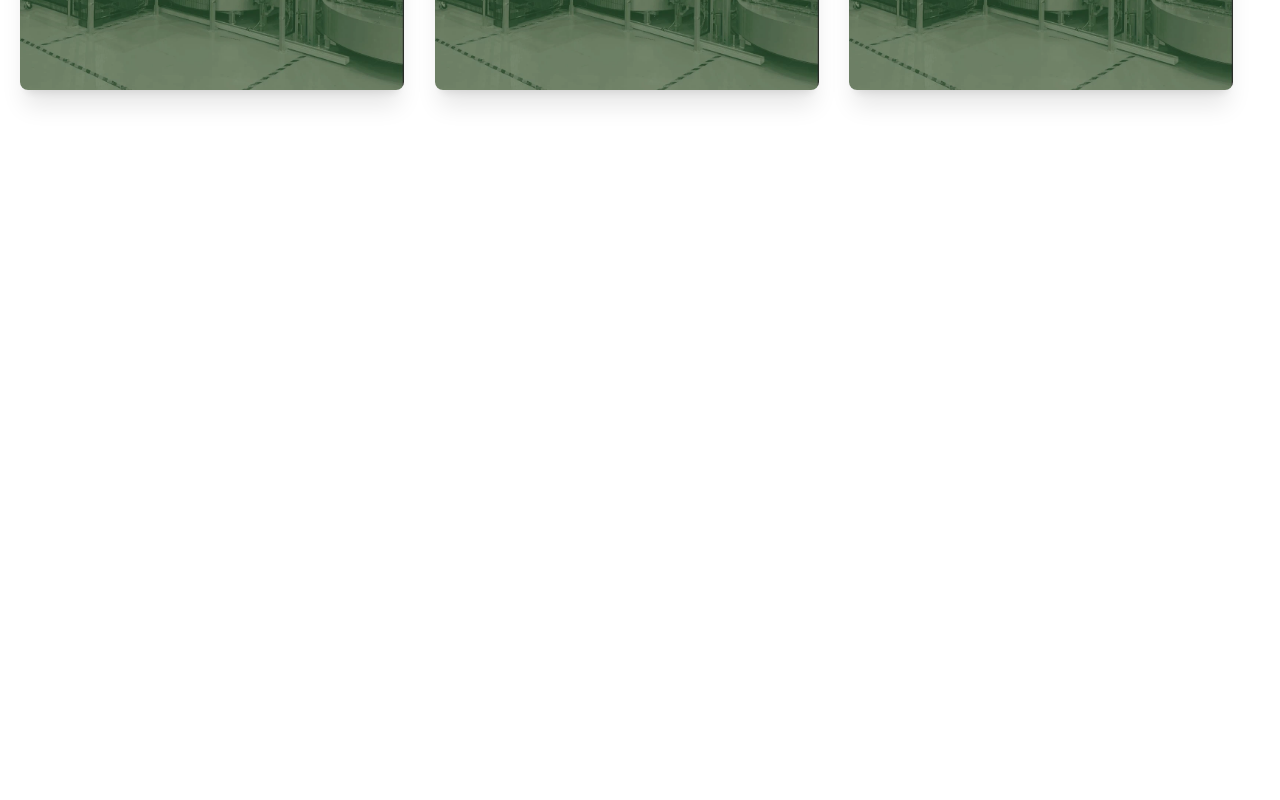
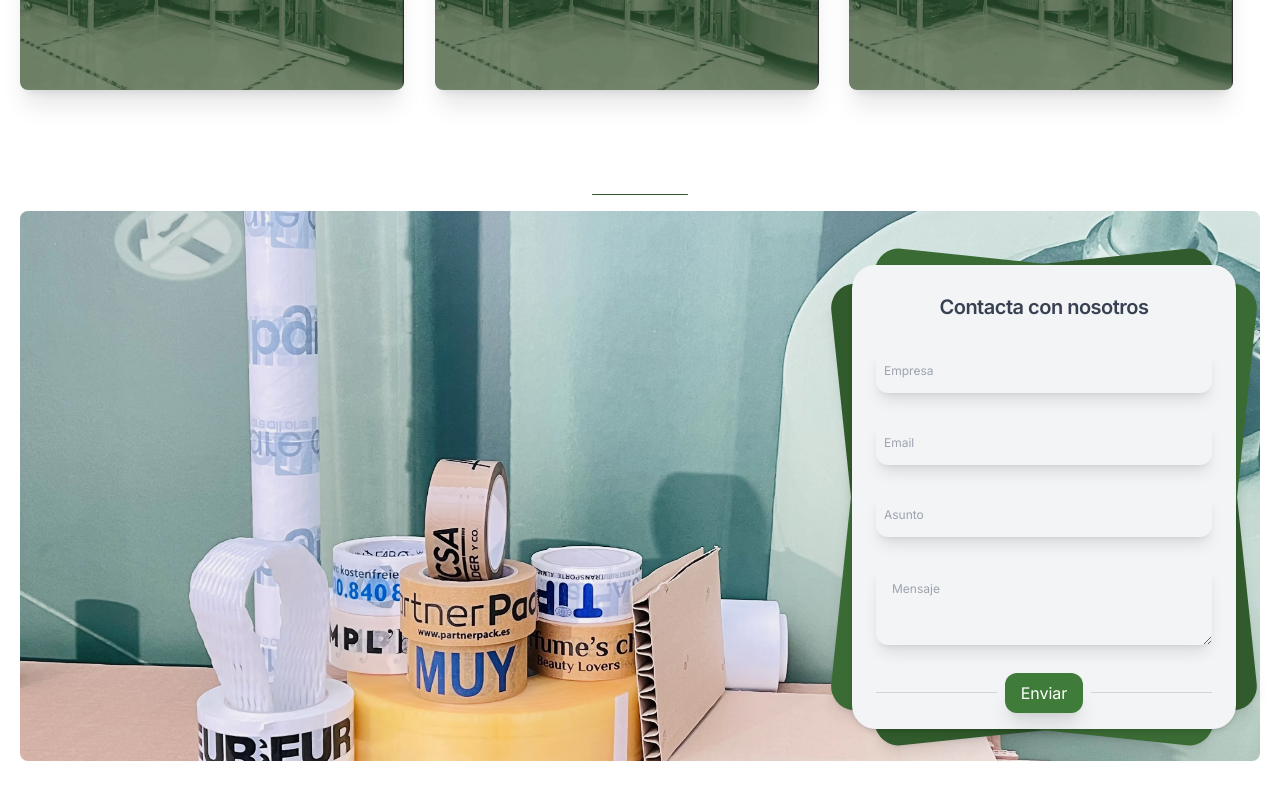
Before and after one commit to Helenagg/partner-pack-2.0, a Next.js app: page / in a window 1280 px wide. Shown: the part 2633-3433 px from the top of the page. Before the commit the page ends 2795 px from the top, so only its background shows below. Built offline with nearby package versions, Linux system fonts and the light colour scheme.

Commit message:
homeForm compelted

```diff
--- a/app/contacto/page.jsx
+++ b/app/contacto/page.jsx
@@ -6,7 +6,7 @@ const PageContacto = () => {
   return (
     <div>
       <div>
-        <Cover urlCover='./assets/img/cover/contacto.webp' />
+        <Cover urlCover='/assets/img/cover/contacto.webp' />
       </div>
       <Contacto />
     </div>
--- a/app/page.jsx
+++ b/app/page.jsx
@@ -2,6 +2,7 @@ import React from 'react';
 import Cover from '@/components/Cover/Cover';
 import Informacion from '@/components/Home/Informacion';
 import Productos from '@/components/Productos/Productos';
+import Formulario from '@/components/Home/Formulario';
 
 
 const Home = () => {
@@ -13,6 +14,7 @@ const Home = () => {
     <Cover urlCover='/assets/img/cover/banderas.webp'/>
     <Informacion />
     <Productos />
+    <Formulario />
 
     {/* </div> */}
 
--- a/components/Contacto/Contacto.jsx
+++ b/components/Contacto/Contacto.jsx
@@ -1,5 +1,7 @@
 import React from "react";
 import Image from "next/image";
+import FormContacto from "./FormContacto";
+import MapContacto from "./MapContacto";
 
 const Contacto = () => {
   const contactData = [
@@ -51,71 +53,8 @@ const Contacto = () => {
             );
           })}
       </div>
-      <div className='mt-16 h-[500px]'>
-        <div className='relative h-full'>
-          <iframe
-            className='relative w-full h-full'
-            src='https://www.google.com/maps/embed?pb=!1m18!1m12!1m3!1d3036.1453754588006!2d-3.4581270843503598!3d40.44991926154375!2m3!1f0!2f0!3f0!3m2!1i1024!2i768!4f13.1!3m3!1m2!1s0xd4237a6150ebf51%3A0x3dc75441393696d0!2sC.%20Hierro%2C%2071%2C%2028850%20Torrej%C3%B3n%20de%20Ardoz%2C%20Madrid!5e0!3m2!1ses!2ses!4v1656579129751!5m2!1ses!2ses'
-            frameborder='0'
-            style={{ border: "0" }}
-            allowFullScreen=''
-            aria-hidden='false'
-            tabindex='0'
-          ></iframe>
-        </div>
-      </div>
-      <div className='relative flex justify-center mt-[-200px] z-1'>
-        <div className='relative flex flex-col sm:justify-center items-center bg-gray-100 w-96'>
-          <div className='relative sm:max-w-sm w-full'>
-            <div className='card bg-secondary-light shadow-lg w-full h-full rounded-3xl absolute transform -rotate-6'></div>
-            <div className='card bg-primary-dark shadow-lg w-full h-full rounded-3xl absolute transform rotate-6'></div>
-            <div className='relative w-full rounded-3xl px-6 py-4 bg-gray-100 shadow-md'>
-              <label
-                for=''
-                className='block mt-3 text-sm text-gray-700 text-center font-semibold'
-              >
-                <h2 className='text-xl'>Contacta con nosotros</h2>
-              </label>
-              <div className='mt-7'>
-                <input
-                  type='text'
-                  placeholder='Empresa'
-                  className='text-xs p-2 mt-1 block w-full border-none bg-gray-100 h-11 rounded-xl shadow-lg hover:bg-blue-100 focus:bg-blue-100 focus:ring-0'
-                />
-              </div>
-              <div className='mt-7'>
-                <input
-                  type='email'
-                  placeholder='Email'
-                  className='text-xs p-2 mt-1 block w-full border-none bg-gray-100 h-11 rounded-xl shadow-lg hover:bg-blue-100 focus:bg-blue-100 focus:ring-0'
-                />
-              </div>
-              <div className='mt-7'>
-                <input
-                  type='text'
-                  placeholder='Asunto'
-                  className='text-xs p-2 mt-1 block w-full border-none bg-gray-100 h-11 rounded-xl shadow-lg hover:bg-blue-100 focus:bg-blue-100 focus:ring-0'
-                />
-              </div>
-              <div className='mt-7'>
-                <textarea
-                  type='text'
-                  placeholder='Mensaje'
-                  className='text-xs p-4 mt-1 block w-full border-none bg-gray-100 h-20 rounded-xl shadow-lg hover:bg-blue-100 focus:bg-blue-100 focus:ring-0'
-                />
-              </div>
-              <div className='flex mt-7 items-center text-center'>
-                <hr className='border-gray-300 border-1 w-full rounded-md' />
-                <button className='mr-2 ml-2 bg-primary border-none px-4 py-2 rounded-xl cursor-pointer text-white shadow-xl hover:shadow-inner transition duration-500 ease-in-out  transform hover:-translate-x hover:scale-105'>
-                  {" "}
-                  Enviar{" "}
-                </button>
-                <hr className='border-gray-300 border-1 w-full rounded-md' />
-              </div>
-            </div>
-          </div>
-        </div>
-      </div>
+      <MapContacto />
+      <FormContacto />
     </div>
   );
 };
--- /dev/null
+++ b/components/Contacto/FormContacto.jsx
@@ -0,0 +1,60 @@
+import React from 'react'
+
+const FormContacto = () => {
+  return (
+    <div className='relative flex justify-center mt-[-200px] z-1'>
+        <div className='relative rounded-3xl flex flex-col sm:justify-center items-center bg-gray-100 w-96'>
+          <div className='relative sm:max-w-sm w-full rounded-lg'>
+            <div className='card bg-secondary-light shadow-lg w-full h-full rounded-3xl absolute transform -rotate-6'></div>
+            <div className='card bg-primary-dark shadow-lg w-full h-full rounded-3xl absolute transform rotate-6'></div>
+            <div className='relative w-full rounded-3xl px-6 py-4 bg-gray-100 shadow-md'>
+              <label
+                for=''
+                className='block mt-3 text-sm text-gray-700 text-center font-semibold'
+              >
+                <h2 className='text-xl'>Contacta con nosotros</h2>
+              </label>
+              <div className='mt-7'>
+                <input
+                  type='text'
+                  placeholder='Empresa'
+                  className='text-xs p-2 mt-1 block w-full border-none bg-gray-100 h-11 rounded-xl shadow-lg hover:bg-blue-100 focus:bg-blue-100 focus:ring-0'
+                />
+              </div>
+              <div className='mt-7'>
+                <input
+                  type='email'
+                  placeholder='Email'
+                  className='text-xs p-2 mt-1 block w-full border-none bg-gray-100 h-11 rounded-xl shadow-lg hover:bg-blue-100 focus:bg-blue-100 focus:ring-0'
+                />
+              </div>
+              <div className='mt-7'>
+                <input
+                  type='text'
+                  placeholder='Asunto'
+                  className='text-xs p-2 mt-1 block w-full border-none bg-gray-100 h-11 rounded-xl shadow-lg hover:bg-blue-100 focus:bg-blue-100 focus:ring-0'
+                />
+              </div>
+              <div className='mt-7'>
+                <textarea
+                  type='text'
+                  placeholder='Mensaje'
+                  className='text-xs p-4 mt-1 block w-full border-none bg-gray-100 h-20 rounded-xl shadow-lg hover:bg-blue-100 focus:bg-blue-100 focus:ring-0'
+                />
+              </div>
+              <div className='flex mt-7 items-center text-center'>
+                <hr className='border-gray-300 border-1 w-full rounded-md' />
+                <button className='mr-2 ml-2 bg-primary border-none px-4 py-2 rounded-xl cursor-pointer text-white shadow-xl hover:shadow-inner transition duration-500 ease-in-out  transform hover:-translate-x hover:scale-105'>
+                  {" "}
+                  Enviar{" "}
+                </button>
+                <hr className='border-gray-300 border-1 w-full rounded-md' />
+              </div>
+            </div>
+          </div>
+        </div>
+      </div>
+  )
+}
+
+export default FormContacto
--- /dev/null
+++ b/components/Contacto/MapContacto.jsx
@@ -0,0 +1,21 @@
+import React from 'react'
+
+const MapContacto = () => {
+  return (
+    <div className='mt-16 h-[500px]'>
+        <div className='relative h-full'>
+          <iframe
+            className='relative w-full h-full'
+            src='https://www.google.com/maps/embed?pb=!1m18!1m12!1m3!1d3036.1453754588006!2d-3.4581270843503598!3d40.44991926154375!2m3!1f0!2f0!3f0!3m2!1i1024!2i768!4f13.1!3m3!1m2!1s0xd4237a6150ebf51%3A0x3dc75441393696d0!2sC.%20Hierro%2C%2071%2C%2028850%20Torrej%C3%B3n%20de%20Ardoz%2C%20Madrid!5e0!3m2!1ses!2ses!4v1656579129751!5m2!1ses!2ses'
+            frameborder='0'
+            style={{ border: "0" }}
+            allowFullScreen=''
+            aria-hidden='false'
+            tabindex='0'
+          ></iframe>
+        </div>
+      </div>
+  )
+}
+
+export default MapContacto
--- /dev/null
+++ b/components/Home/Formulario.jsx
@@ -0,0 +1,29 @@
+import React from "react";
+import Image from "next/image";
+import FormContacto from "../Contacto/FormContacto";
+
+const Formulario = () => {
+  return (
+    <div className='container mx-auto px-5 py-8'>
+      <div className='text-center mb-6'>
+        <div className='flex justify-center'>
+          <hr className='border-secondary-light mb-4 border-1 w-24 rounded-md' />
+        </div>
+        <div className="relative after:absolute after:inset-0 after:z-0 after:block rounded-lg w-full h-[550px] flex flex-col justify-center">
+            <Image
+            src='/assets/img/cover/formulario.webp'
+            alt='Imagen Cover'
+            fill={true}
+            priority={true}
+            className='object-cover w-full h-full rounded-lg'
+            />
+            <div className="absolute bottom-8 right-6 flex items-start">
+                <FormContacto />
+            </div>
+        </div>
+      </div>
+    </div>
+  );
+};
+
+export default Formulario;
```
Also changed, not shown: public/assets/img/cover/formulario.webp (added).
